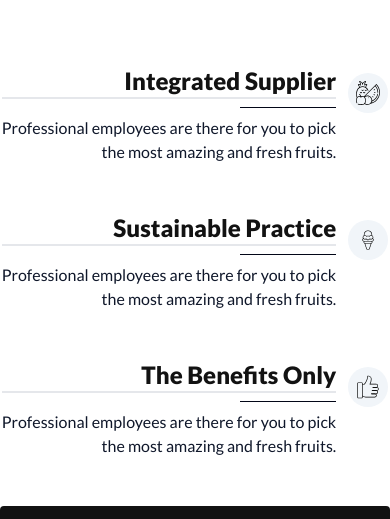
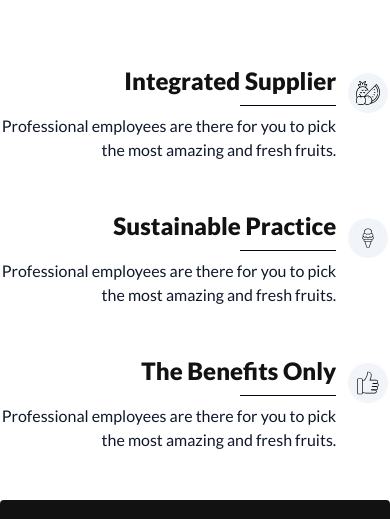
Before and after one commit to mdminarba/B8A3-fruit-brust, a plain HTML site: page index.html in a window 390 px wide. Shown: the part 5520-6039 px from the top of the page. Drawn offline with nearby package versions, Linux system fonts and the light colour scheme.

Commit message:
mobile responsive header problm solve

```diff
--- a/index.html
+++ b/index.html
@@ -519,7 +519,7 @@
                 <div class="flex gap-3  ">
                     <!-- Why Choose conten section -->
                     <div class="">
-                        <h2 class="border-b-2 text-[#121212] text-2xl font-extrabold">Integrated Supplier</h2>
+                        <h2 class=" text-[#121212] text-2xl font-extrabold">Integrated Supplier</h2>
                         <div class="flex justify-end"><div class=" w-24 h-[1px] bg-slate-950 my-2 "></div></div>
                         <p class="text-slate-900">Professional employees are there for you to pick <br> the most amazing and fresh fruits.</p>
                     </div>
@@ -534,7 +534,7 @@
                     <div class="flex gap-3  ">
                         <!-- Why Choose conten section -->
                         <div class="">
-                            <h2 class="border-b-2 text-[#121212] text-2xl font-extrabold">Sustainable Practice</h2>
+                            <h2 class=" text-[#121212] text-2xl font-extrabold">Sustainable Practice</h2>
                             <div class="flex justify-end"><div class=" w-24 h-[1px] bg-slate-950 my-2 "></div></div>
                             <p class="text-slate-900">Professional employees are there for you to pick <br> the most amazing and fresh fruits.</p>
                         </div>
@@ -549,7 +549,7 @@
                     <div class="flex gap-3  ">
                         <!-- Why Choose conten section -->
                         <div class="">
-                            <h2 class="border-b-2 text-[#121212] text-2xl font-extrabold">The Benefits Only</h2>
+                            <h2 class=" text-[#121212] text-2xl font-extrabold">The Benefits Only</h2>
                             <div class="flex justify-end"><div class=" w-24 h-[1px] bg-slate-950 my-2 "></div></div>
                             <p class="text-slate-900">Professional employees are there for you to pick <br> the most amazing and fresh fruits.</p>
                         </div>
```
